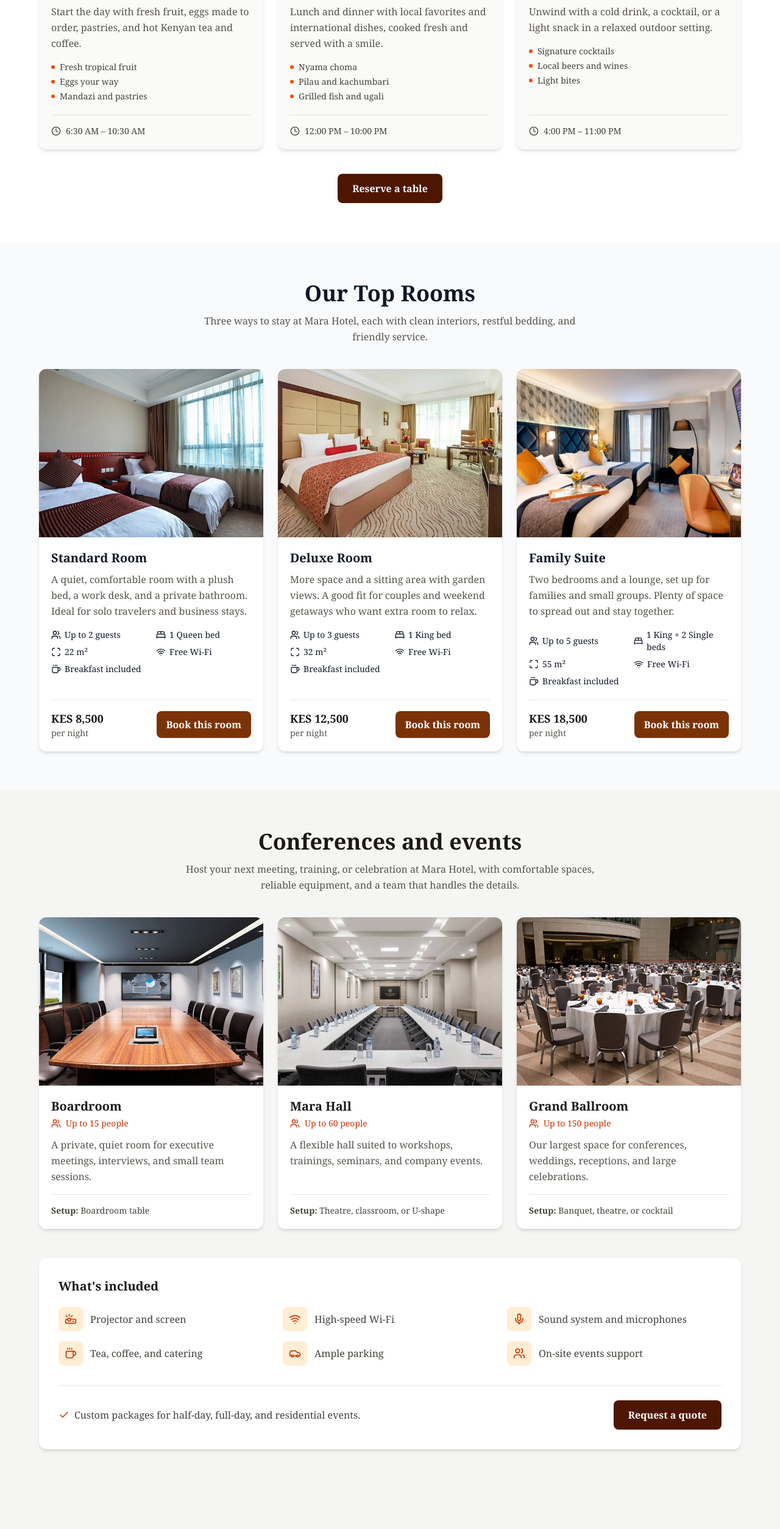
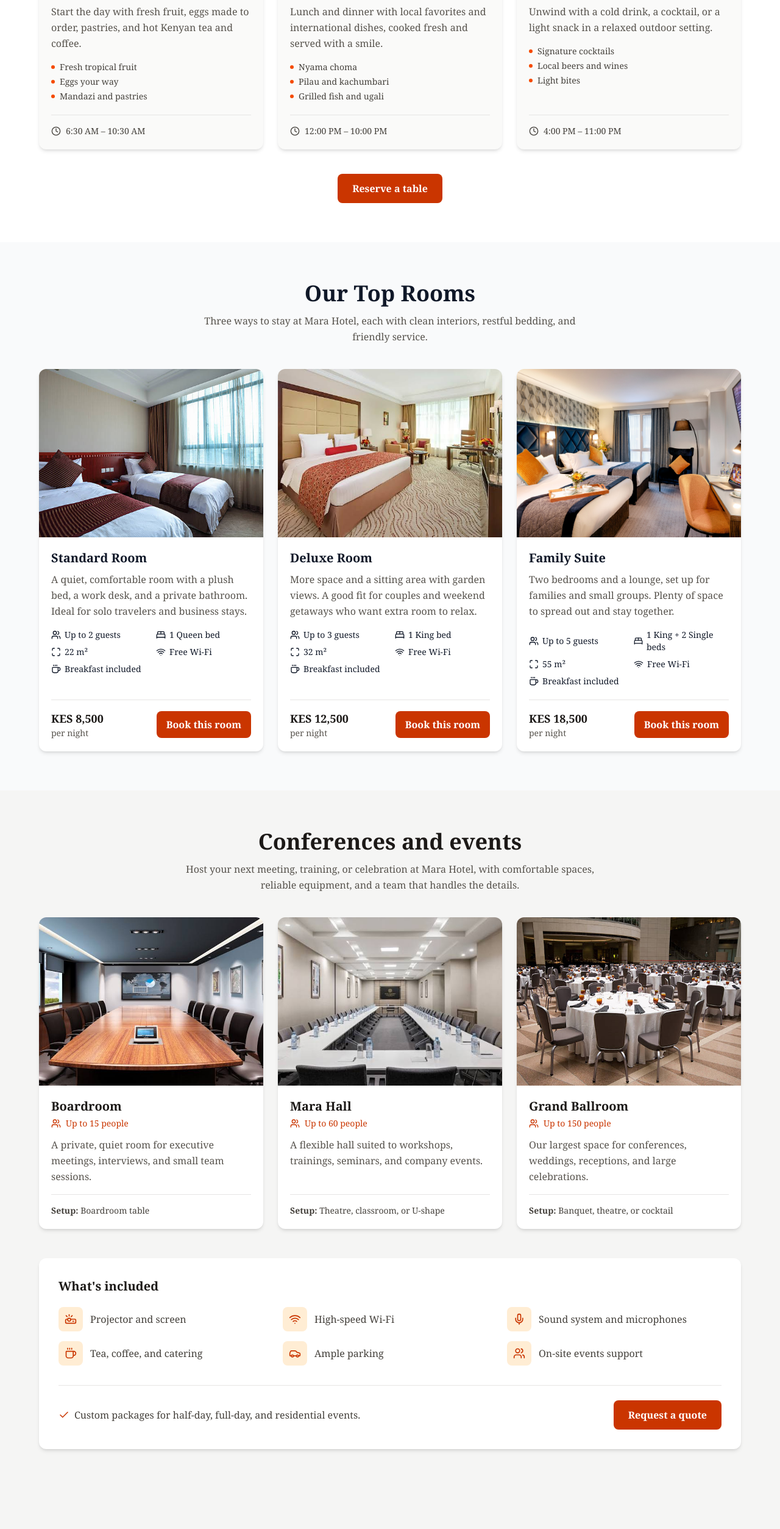
Before and after one commit to TONY-OCHIENG/Hotel, a React (Vite) app: page / in a window 1280 px wide. Shown: the part 2090-4597 px from the top of the page at 61% size. Built offline with nearby package versions, Linux system fonts and the light colour scheme.

Commit message:
fix: update button background color for improved visibility in Home component

```diff
--- a/src/pages/Home.tsx
+++ b/src/pages/Home.tsx
@@ -373,7 +373,7 @@ function Home() {
               <div className="mt-10 text-center">
                 <a
                   href="/book"
-                  className="inline-block rounded-lg bg-[#4d1600] px-6 py-3 font-semibold text-white transition-colors hover:bg-orange-800 focus-visible:outline focus-visible:outline-2 focus-visible:outline-offset-2 focus-visible:outline-stone-900"
+                  className="inline-block rounded-lg bg-orange-700 px-6 py-3 font-semibold text-white transition-colors hover:bg-orange-800 focus-visible:outline focus-visible:outline-2 focus-visible:outline-offset-2 focus-visible:outline-stone-900"
                 >
                   Reserve a table
                 </a>
@@ -440,7 +440,7 @@ function Home() {
                       </p>
                       <a
                         href={`/book?room=${room.id}`}
-                        className="rounded-lg bg-amber-900 px-4 py-2.5 font-semibold text-white transition-colors hover:bg-orange-800 focus-visible:outline focus-visible:outline-2 focus-visible:outline-offset-2 focus-visible:outline-stone-900"
+                        className="rounded-lg bg-orange-700 px-4 py-2.5 font-semibold text-white transition-colors hover:bg-orange-800 focus-visible:outline focus-visible:outline-2 focus-visible:outline-offset-2 focus-visible:outline-stone-900"
                       >
                         Book this room
                       </a>
@@ -512,7 +512,7 @@ function Home() {
                     </p>
                     <a
                       href="mailto:events@marahotel.com?subject=Conference%20enquiry"
-                      className="rounded-lg bg-[#4d1600] px-6 py-3 font-semibold text-white transition-colors hover:bg-orange-800 focus-visible:outline focus-visible:outline-2 focus-visible:outline-offset-2 focus-visible:outline-stone-900"
+                      className="rounded-lg bg-orange-700 px-6 py-3 font-semibold text-white transition-colors hover:bg-orange-800 focus-visible:outline focus-visible:outline-2 focus-visible:outline-offset-2 focus-visible:outline-stone-900"
                     >
                       Request a quote
                     </a>
```
